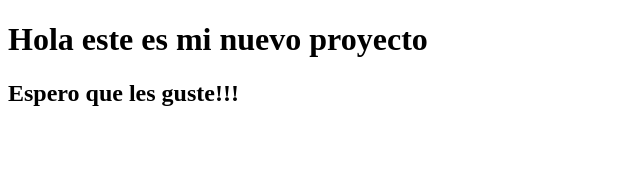
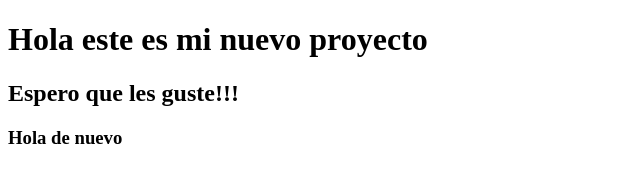
Before and after one commit to Lore19513/Git_Lab2, a plain HTML site: page index.html in a window 1280 px wide. Shown: the whole page, without its empty margins (0-640 px from the left). Drawn offline with Linux system fonts and the light colour scheme.

Commit message:
Se modifico el codigo

```diff
--- a/index.html
+++ b/index.html
@@ -8,5 +8,6 @@
 <body>
     <h1>Hola este es mi nuevo proyecto</h1>
     <h2>Espero que les guste!!!</h2>
+    <h3>Hola de nuevo</h3>
 </body>
 </html>
```
